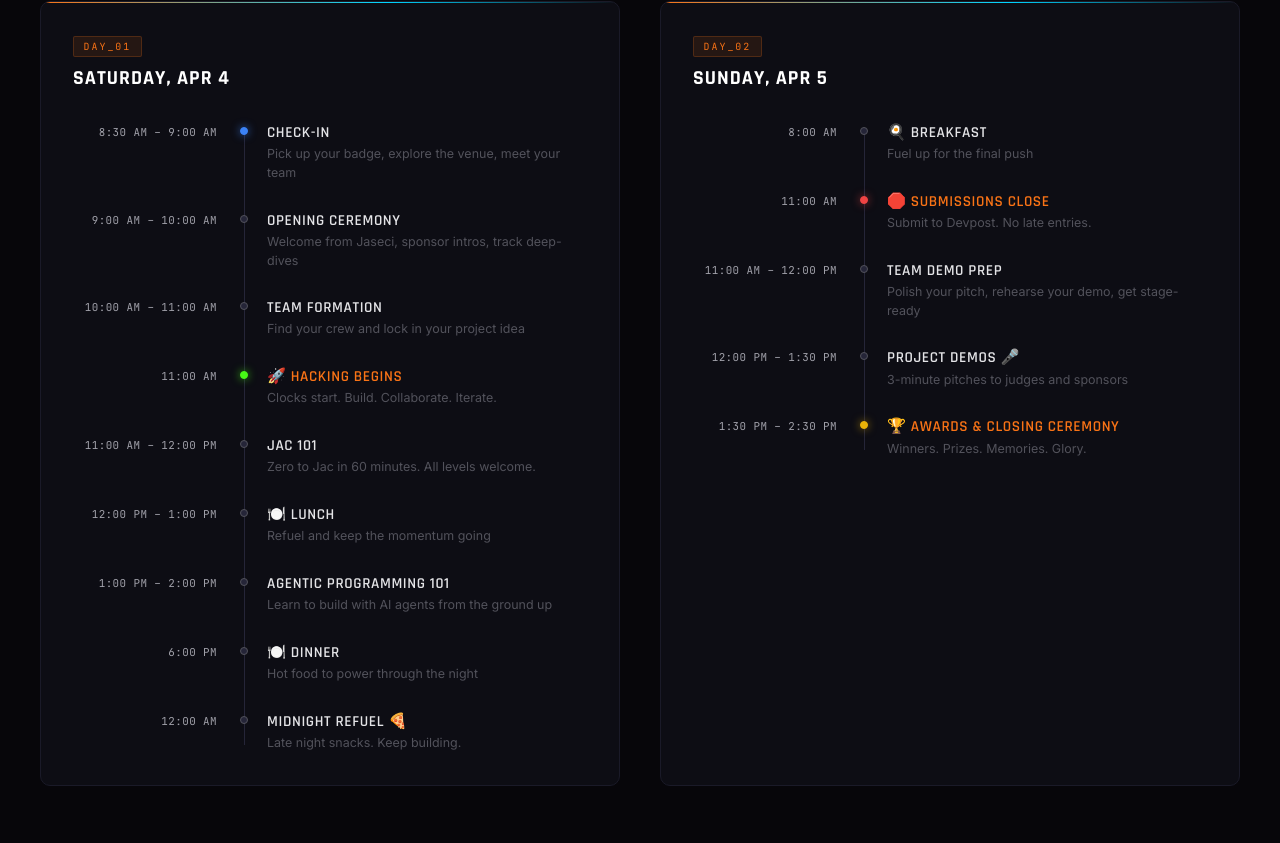
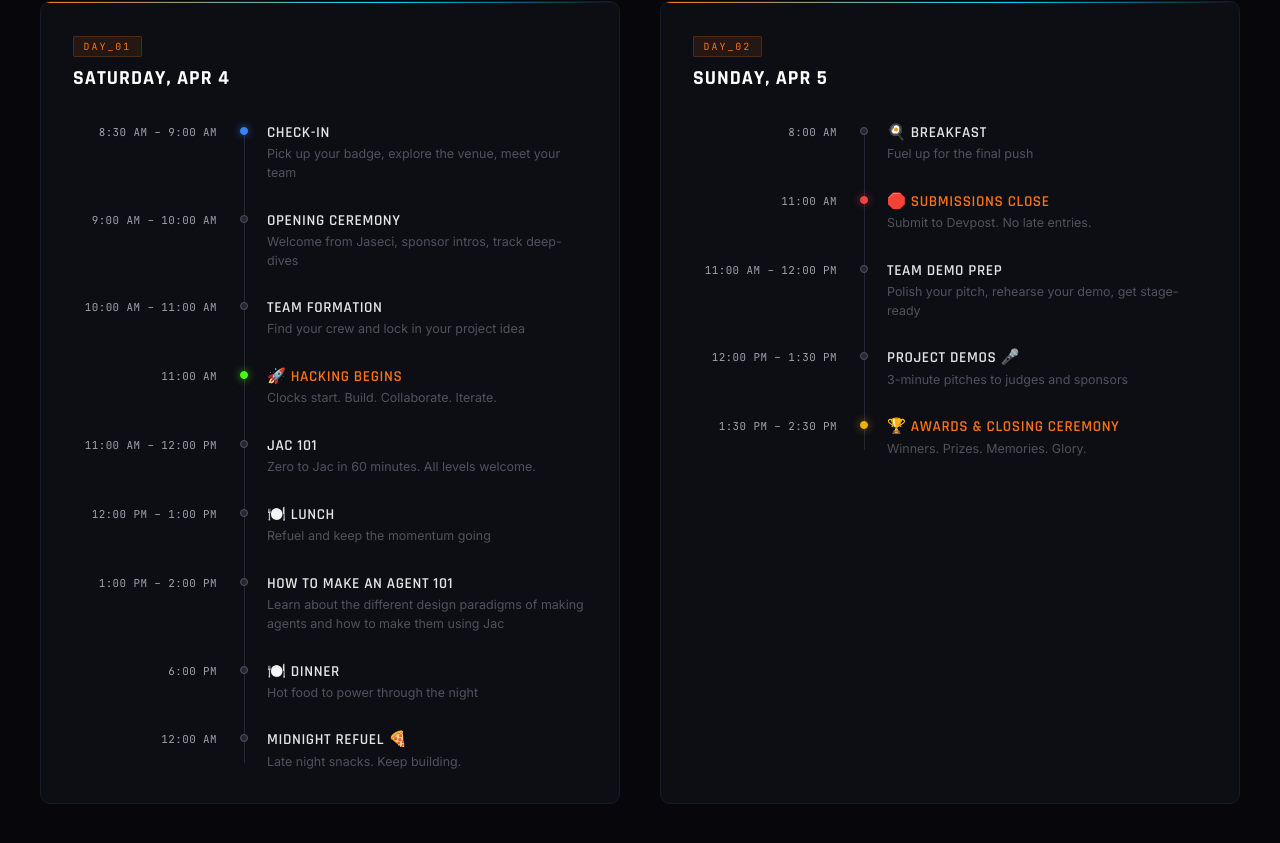
Before and after one commit to kevinjin420/jachacks-website, an Astro site: page / in a window 1280 px wide. Shown: the part 4547-5390 px from the top of the page. Built offline with nearby package versions, Linux system fonts and the light colour scheme; Astro itself is replaced by a stand-in of ours; a web font is replaced by a local one.

Commit message:
workshop wording

```diff
--- a/src/pages/index.astro
+++ b/src/pages/index.astro
@@ -513,8 +513,8 @@
                 <div class="tl-time">1:00 PM – 2:00 PM</div>
                 <div class="tl-line"><div class="tl-dot"></div></div>
                 <div class="tl-body">
-                  <div class="tl-title">AGENTIC PROGRAMMING 101</div>
-                  <div class="tl-desc">Learn to build with AI agents from the ground up</div>
+                  <div class="tl-title">HOW TO MAKE AN AGENT 101</div>
+                  <div class="tl-desc">Learn about the different design paradigms of making agents and how to make them using Jac</div>
                 </div>
               </div>
               <div class="tl-event">
```
